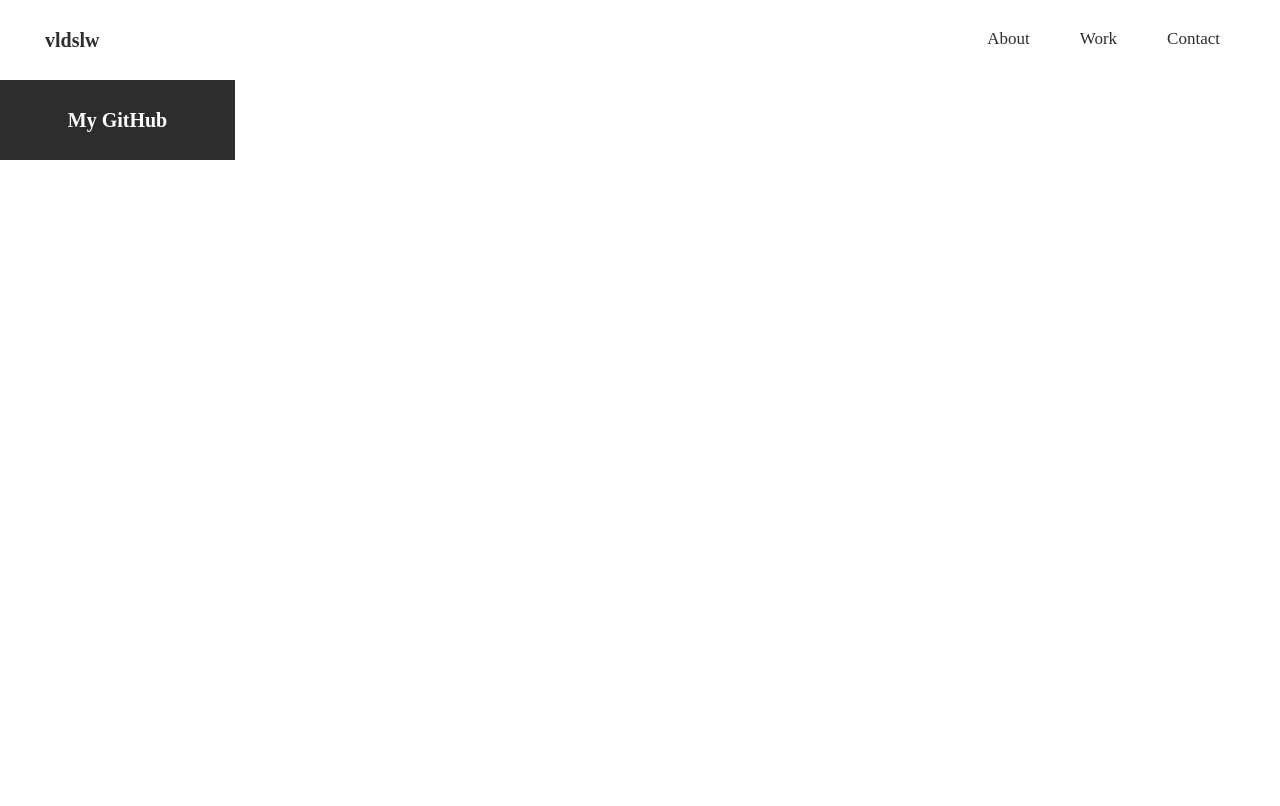
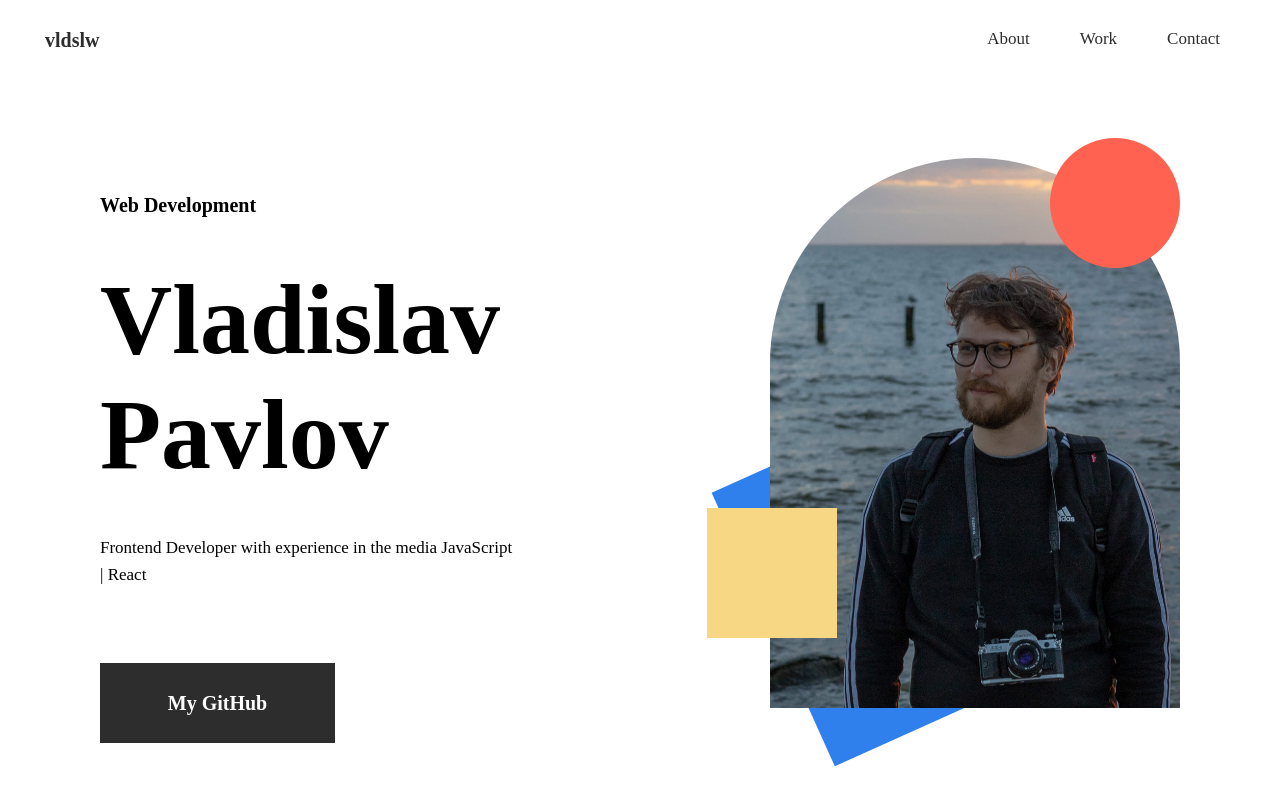
Before and after one commit to vldslw/portfolio, a React (Create React App) app: page / in a window 1280 px wide. Shown: the top 806 px of the page. Built offline with nearby package versions, Linux system fonts and the light colour scheme.

Commit message:
feat: add cover section

```diff
--- a/src/components/Cover/Cover.css
+++ b/src/components/Cover/Cover.css
@@ -0,0 +1,91 @@
+.cover {
+  padding: 78px 100px;
+  display: flex;
+  justify-content: space-between;
+}
+
+.cover__desc-subhead {
+  margin: 32px 0;
+  max-width: 244px;
+  font-family: 'Sofia Sans';
+  font-style: normal;
+  font-weight: 700;
+  font-size: 20px;
+  line-height: 30px;
+}
+
+.cover__desc-head {
+  margin: 42px 0;
+  max-width: 464px;
+  font-family: 'Sofia Sans';
+  font-style: normal;
+  font-weight: 700;
+  font-size: 100px;
+}
+
+.cover__desc-text {
+  margin: 42px 0 75px;
+  max-width: 418px;
+  font-family: 'Golos Text';
+	font-style: normal;
+  font-weight: 400;
+  font-size: 17px;
+  line-height: 27px;
+}
+
+.cover__pic-block {
+  position: relative;
+  width: 410px;
+  height: 550px;
+}
+
+.cover__pic {
+  position: absolute;
+  z-index: 1;
+  top: 0;
+  left: 0;
+  width: 410px;
+  height: 550px;
+  object-fit: cover;
+  border-radius: 205px 205px 0px 0px;
+}
+
+.cover__rec {
+  width: 130px;
+  height: 130px;
+  position: absolute;
+  z-index: 2;
+}
+
+.cover__rec_top {
+  background-color: #FF6250;
+  right: 0;
+  top: -20px;
+  border-radius: 50%;
+}
+
+.cover__rec_bottom {
+  background-color: #F7D684;
+  left: -63px;
+  top: 350px;
+}
+
+.cover__rotator {
+  position: absolute;
+  background-color: #2f80ed;
+  height: 300px;
+  width: 300px;
+  z-index: 0;
+  top: 260px;
+  left: -10px;
+  animation: rotation 30s linear infinite;
+}
+
+@keyframes rotation {
+  from {
+    transform: rotate(0deg);
+  }
+  to {
+    transform: rotate(360deg);
+  }
+}
--- a/src/components/Cover/Cover.js
+++ b/src/components/Cover/Cover.js
@@ -1,5 +1,6 @@
 import './Cover.css';
 import { Button } from '../Button/Button';
+import Photo from './vldslwPhoto.png';
 
 export const Cover = () => {
 
@@ -9,9 +10,22 @@ export const Cover = () => {
   }
 
   return (
-		<Button
-    text={'My GitHub'}
-    handleClick={handleButtonClick}
-    />
+    <section className="cover">
+      <div className="cover__desc-block">
+        <h2 className="cover__desc-subhead">Web Development</h2>
+        <h1 className="cover__desc-head">Vladislav Pavlov</h1>
+        <p className="cover__desc-text">Frontend  Developer with experience in the media JavaScript | React</p>
+        <Button
+         text={'My GitHub'}
+          handleClick={handleButtonClick}
+         />
+      </div>
+      <div className="cover__pic-block">
+        <img src={Photo} className="cover__pic" alt="Vladislav Pavlov"/>
+        <div className="cover__rec cover__rec_top"></div>
+        <div className="cover__rec cover__rec_bottom"></div>
+        <div className="cover__rotator"></div>
+      </div>
+    </section>
   )
 };
```
Also changed, not shown: src/components/Cover/vldslwPhoto.png (added).
